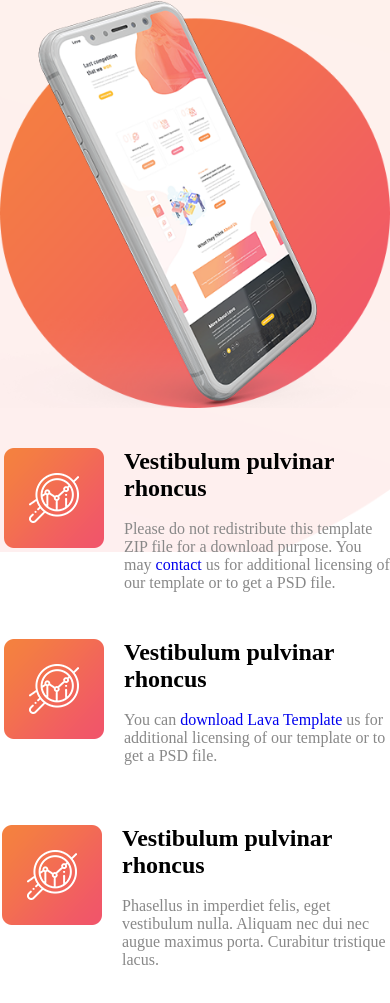
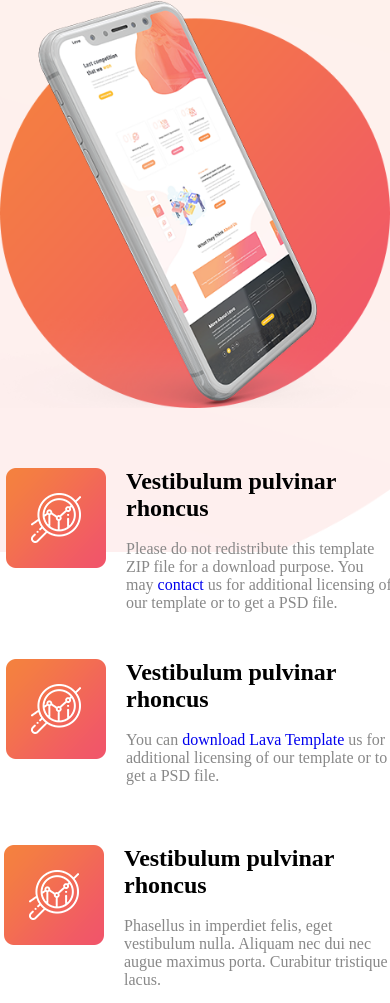
Before and after one commit to SangTran-127/piedTeamK16-LAVA, a plain HTML site: page app/pug/index.pug in a window 390 px wide. Shown: the part 292-1295 px from the top of the page. Drawn offline with nearby package versions, Linux system fonts and the light colour scheme; files that its build step writes are made by us from their sources; files whose address does not match are found by name.

Commit message:
fix bug v2

```diff
--- a/app/scss/feature.scss
+++ b/app/scss/feature.scss
@@ -73,7 +73,6 @@
 
 @media (max-width:1200px) {
     .feature__container {
-        display: inline-block;
         width: 960px;
     }
 
@@ -81,21 +80,18 @@
         width: 39%;
         height: 82%;
     }
-    .feature__right{
-        width: 100%;
-    }
 }
 
 @media (max-width: 991px) {
     .feature__container {
-        display: block;
+        display: inline-block;
         width: 100%;
-        height: 100%;
+        height: 200%;
     }
 
     .feature__left{
         width: 100%;
-        height: 102%;
+        height: 51%;
         background-size: contain;
         background-repeat: no-repeat;
         background-position: center;
@@ -103,10 +99,11 @@
 
     .feature__right{
         width: 100%;
-        height: 100%;
+        height: 50%;
         display: flex;
         justify-content: center;
-        left: 2px;
+        left: 4px;
+        margin-top: 2rem;
     }
 
     .feature__item--1 {
```
